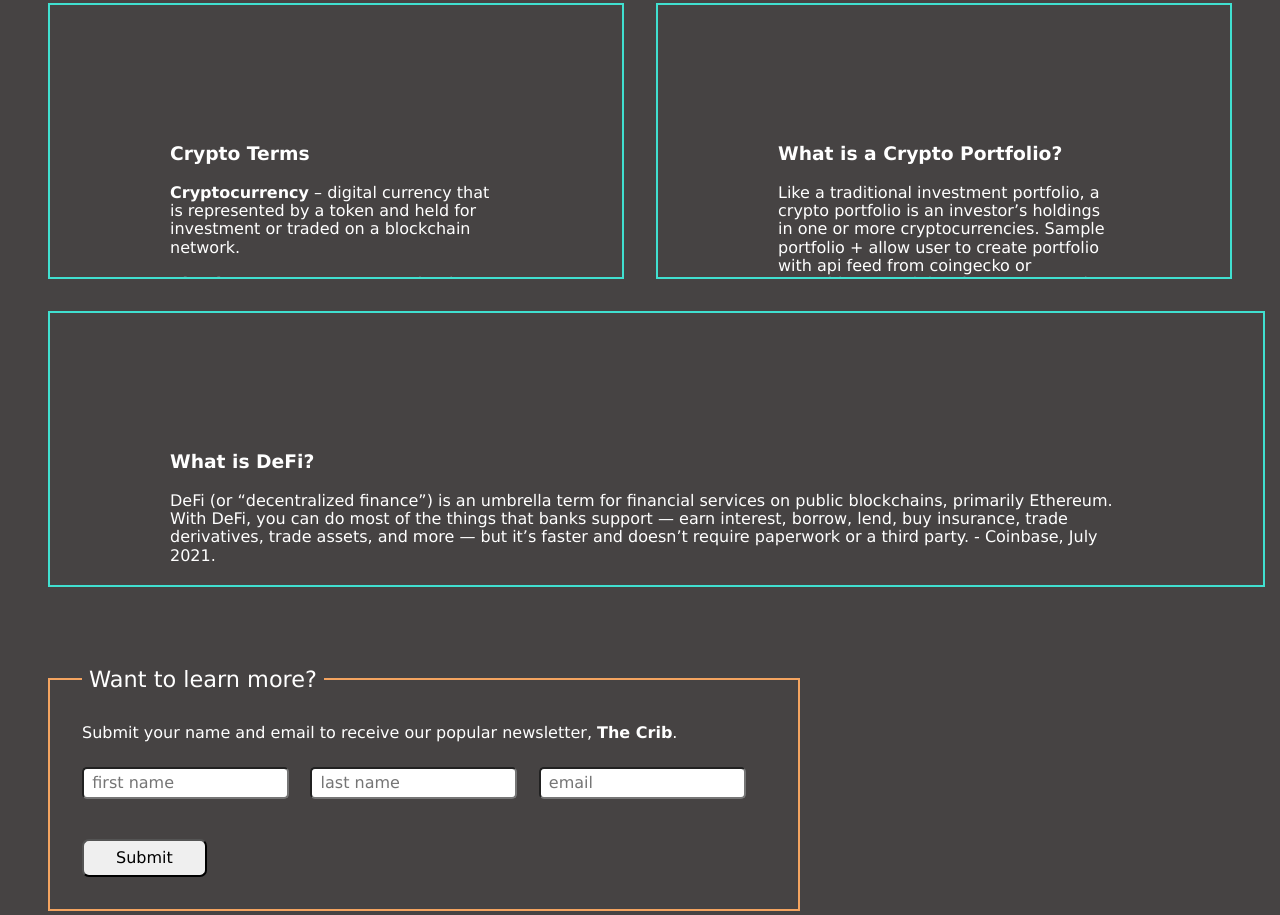
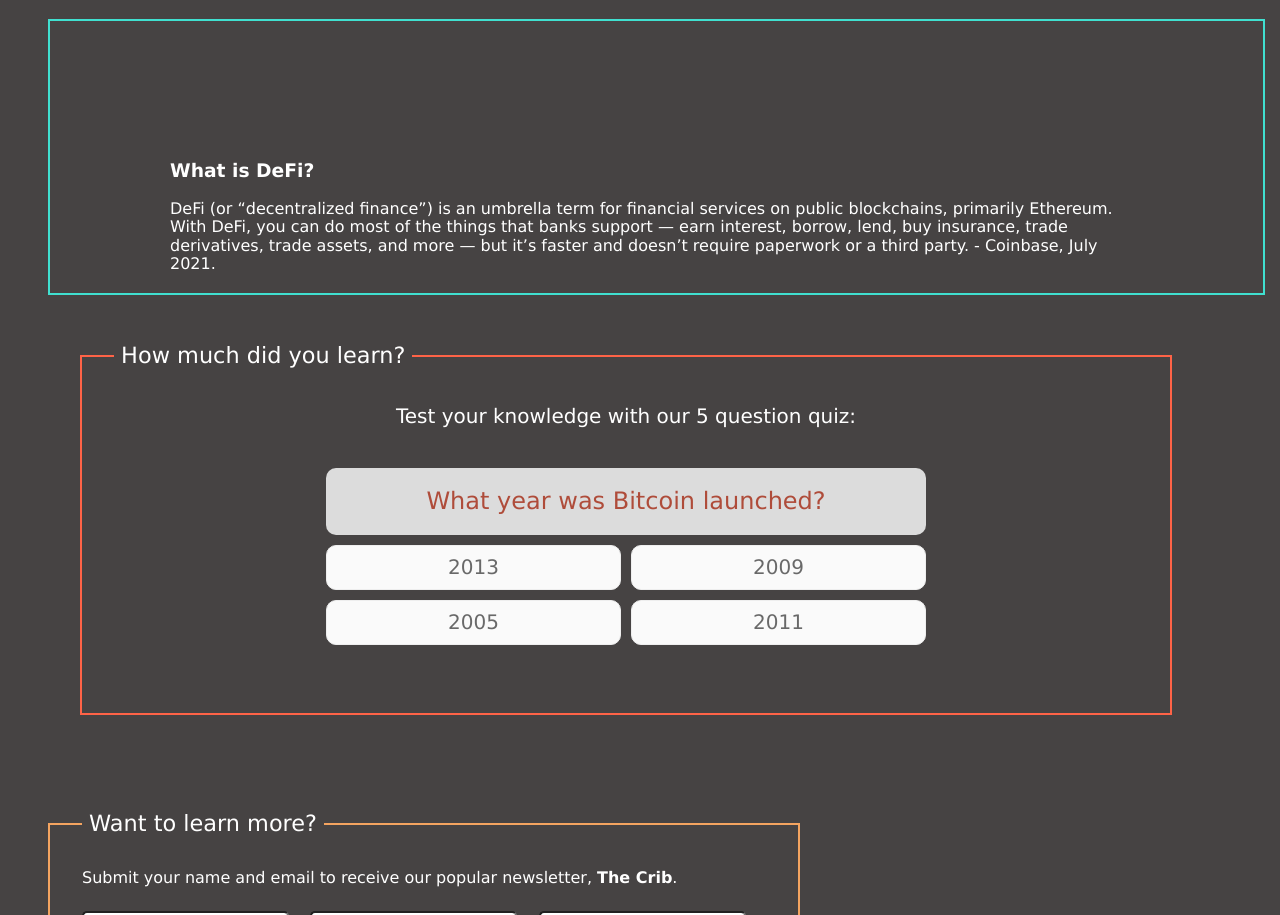
Before and after one commit to cslider1/the-crypto-crib, a plain HTML site: page index.html in a window 1280 px wide. Shown: the part 761-1676 px from the top of the page. Drawn offline with Linux system fonts and the light colour scheme.

Commit message:
quiz working

```diff
--- a/css/crypto.css
+++ b/css/crypto.css
@@ -369,6 +369,78 @@ body {
   flex-direction: column;
 }
 
+/* QUIZ SECTION */
+.quiz {
+  color: white;
+  border: solid 2px tomato;
+  font-family: Verdana, Geneva, Tahoma, sans-serif;
+  font-size: 1em;
+  margin: 2em 30em 2em 3em;
+  padding: 1em 2em 2em;
+  height: 20em;
+  width: 80vw;
+}
+#quizBox {
+  max-width: 600px;
+  margin: auto;
+}
+
+.quizHeader {
+  font-family: Verdana, Geneva, Tahoma, sans-serif;
+  text-align: center;
+  font-size: 20px;
+  margin-bottom: 2em;
+}
+
+.span {
+  margin: auto;
+}
+
+#quizQn {
+  padding: 20px;
+  background: gainsboro;
+  /* background: #4c93ba; */
+  color: rgb(175, 76, 58);
+  text-align: center;
+  font-size: 24px;
+  border-radius: 10px;
+}
+
+#quizAns {
+  margin: 10px 0;
+  color: dimgray;
+  display: grid;
+  grid-template-columns: auto auto;
+  grid-gap: 10px;
+}
+#quizAns input[type="radio"] {
+  display: none;
+}
+
+#quizAns label {
+  background: #fafafa;
+  border: 1px solid #eee;
+  border-radius: 10px;
+  padding: 10px;
+  font-size: 20px;
+  cursor: pointer;
+  text-align: center;
+}
+
+#quizAns label.correct {
+  background: #d8ffc4;
+  color: darkslategrey;
+  border: 1px solid #60a03f;
+}
+
+#quizAns label.wrong {
+  /* background: #ffe8e8; */
+  background: indianred;
+  color: black;
+  border: 1px solid #c78181;
+}
+
+/* FORM SECTION */
 .fieldform {
   color: white;
   border: solid 2px sandybrown;
--- a/index.html
+++ b/index.html
@@ -77,7 +77,7 @@
 
     <div class="boxes">
 
-      <!-- <div class="box1"> -->
+      <!-- <div class="box1">
       <fieldset class="coinSelect">
         <legend><span>&nbsp;Learn about your favorite cryptocurrency&nbsp;</span></legend>
         <div class="fieldbox">
@@ -90,17 +90,17 @@
           </select>
 
           <div class="coinData">
-            <!-- <div class="image"></div> -->
+            <div class="image"></div>
             <label>Name:<div class="name"></div></label><br>
             <label>Symbol:<div class="symbol"></div></label><br>
             <label>Current Price:<div class="price"></div></label><br>
             <label>Market Cap:<div class="market_cap"></div></label>
           </div>
         </div>
-        <button id="btn">Click here!</button>
-        <!-- <i class="fas fa-search"></i> -->
+        <button id="btn" onclick="coinmarket(bitcoin)">Click here!</button>
+        <i class="fas fa-search"></i>
       </fieldset>
-      <!-- </div> -->
+      </div> -->
 
 
     <div class="main">
@@ -165,7 +165,29 @@
             or a third party. - Coinbase, July 2021.
         </p>
       </div>
+
+      <fieldset class="quiz">
+        <legend><span class="span">&nbsp;How much did you learn?&nbsp;</span></legend>
+          <div id="quizBox">
+            <p class=quizHeader>Test your knowledge with our 5 question quiz:</p>
+          </div>
+      </fieldset>
     </div>
+
+      <!-- <div id="quizQn">QUESTION HERE</div>
+            <div id="quizAns">
+              <input type="radio" name="quiz" id="quizo0">
+              <label for="quizo0" data-idx="0">OPTION 1</label>
+
+              <input type="radio" name="quiz" id="quizo1">
+              <label for="quizo1" data-idx="1">OPTION 2</label>
+
+              <input type="radio" name="quiz" id="quizo2">
+              <label for="quizo2" data-idx="2">OPTION 3</label>
+
+              <input type="radio" name="quiz" id="quizo3">
+              <label for="quizo3" data-idx="3">OPTION 4</label>
+            </div> -->
 
     <div class="form">
       <fieldset class="fieldform" onload='document.form.text1.focus()'>
--- a/js/crypto.js
+++ b/js/crypto.js
@@ -23,11 +23,6 @@ function dateAsString() {
 }
 
 dateAsString();
-
-// document.addEventListener("DOMContentLoaded", function () {
-// dateAsString();
-// dateAsString(); // doesn't need to be here
-// });
 
 // Add Countdown Timer
 var countDownDate = new Date("Oct 31, 2021 13:00:37").getTime();
@@ -65,17 +60,7 @@ function ValidateEmail(inputText) {
   }
 }
 
-// Capture Form Data and Store in Local File (FormData API)
-// function handleSubmit(event) {
-//   event.preventDefault();
-//   const data = new FormData(event.target);
-//   const value = Object.fromEntries(data.entries());
-//   // const value = data.get("email");
-//   console.log({ value });
-// }
-// const form = document.querySelector("form1");
-// form.addEventListener("submit", handleSubmit);
-
+// Capture Form Data and Store in Local File
 let saveFile = () => {
   const firstname = document.getElementById("firstname");
   const lastname = document.getElementById("lastname");
@@ -108,41 +93,153 @@ let saveFile = () => {
   newLink.click();
 };
 
+var quiz = {
+  // (A) PROPERTIES
+  // (A1) QUESTIONS & ANSWERS
+  // Q = QUESTION, O = OPTIONS, A = CORRECT ANSWER
+  data: [
+    {
+      q: "What year was Bitcoin launched?",
+      o: ["2013", "2009", "2005", "2011"],
+      a: 1,
+    },
+    {
+      q: "What was the first purchase Bitcoin was used for in 2011?",
+      o: ["automobile", "new house", "pizza", "more Bitcoin"],
+      a: 2,
+    },
+    {
+      q: "How much did that first Bitcoin purchase cost?",
+      o: ["10,000 Bitcoin", "1,000 Bitcoin", "100 Bitcoin", "10 Bitcoin"],
+      a: 0,
+    },
+    {
+      q: "How many cryptocurrencies are there besides Bitcoin?",
+      o: ["About 50", "About 250", "About 2,500", "About 9,000"],
+      a: 3,
+    },
+    {
+      q: "What is a digital agreement with predetermined and self-executing terms called?",
+      o: ["Auto Contract", "Digital Wallet", "Smart Wallet", "Smart Contract"],
+      a: 3,
+    },
+  ],
+
+  // (A2) HTML ELEMENTS
+  hbox: null, // HTML quiz container
+  hqn: null, // HTML question wrapper
+  hans: null, // HTML answers wrapper
+
+  // (A3) GAME FLAGS
+  now: 0, // current question
+  score: 0, // current score
+
+  // (B) INIT QUIZ HTML
+  init: function () {
+    // (B1) WRAPPER
+    quiz.hbox = document.getElementById("quizBox");
+
+    // (B2) QUESTIONS SECTION
+    quiz.hqn = document.createElement("div");
+    quiz.hqn.id = "quizQn";
+    quiz.hbox.appendChild(quiz.hqn);
+
+    // (B3) ANSWERS SECTION
+    quiz.hans = document.createElement("div");
+    quiz.hans.id = "quizAns";
+    quiz.hbox.appendChild(quiz.hans);
+
+    // (B4) GO!
+    quiz.draw();
+  },
+
+  // (C) DRAW QUESTION
+  draw: function () {
+    // (C1) QUESTION
+    quiz.hqn.innerHTML = quiz.data[quiz.now].q;
+
+    // (C2) OPTIONS
+    quiz.hans.innerHTML = "";
+    for (let i in quiz.data[quiz.now].o) {
+      let radio = document.createElement("input");
+      radio.type = "radio";
+      radio.name = "quiz";
+      radio.id = "quizo" + i;
+      quiz.hans.appendChild(radio);
+      let label = document.createElement("label");
+      label.innerHTML = quiz.data[quiz.now].o[i];
+      label.setAttribute("for", "quizo" + i);
+      label.dataset.idx = i;
+      label.addEventListener("click", quiz.select);
+      quiz.hans.appendChild(label);
+    }
+  },
+
+  // (D) OPTION SELECTED
+  select: function () {
+    // (D1) DETACH ALL ONCLICK
+    let all = quiz.hans.getElementsByTagName("label");
+    for (let label of all) {
+      label.removeEventListener("click", quiz.select);
+    }
+
+    // (D2) CHECK IF CORRECT
+    let correct = this.dataset.idx == quiz.data[quiz.now].a;
+    if (correct) {
+      quiz.score++;
+      this.classList.add("correct");
+    } else {
+      this.classList.add("wrong");
+    }
+    // (D3) NEXT QUESTION OR END GAME
+    quiz.now++;
+    setTimeout(function () {
+      if (quiz.now < quiz.data.length) {
+        quiz.draw();
+      } else {
+        quiz.hqn.innerHTML = `You answered ${quiz.score} of ${quiz.data.length} correctly.`;
+        quiz.hans.innerHTML = "";
+      }
+    }, 1000);
+  },
+};
+window.addEventListener("load", quiz.init);
+
 // test button
-const selectElement = document.getElementById("btn");
+// const selectElement = document.getElementById("btn");
 
-selectElement.addEventListener("click", function (event) {
-  alert("Element clicked through function!");
-});
+// selectElement.addEventListener("click", function (event) {
+//   alert("Element clicked through function!");
+// });
 
 // bind to select box change (maybe an event handler)
 // wrap it IIFE so it will fire immediately?
 // document.getElementById("list").addEventListener.onchange = coinmarket;
-function coinmarket(coinname) {
-  fetch(
-    "https://api.coingecko.com/api/v3/coins/markets?vs_currency=usd&order=market_cap_desc&per_page=100&page=1&sparkline=false"
-  )
-    .then((response) => response.json())
-    .then((data) => {
-      // lowercase coinname and id for this > d.id === coinname
-      let coin = data.find((d) => d.id === coinname);
-      console.log(coin);
+// function coinmarket(bitcoin) {
+//   fetch(
+//     "https://api.coingecko.com/api/v3/coins/markets?vs_currency=usd&order=market_cap_desc&per_page=100&page=1&sparkline=false"
+//   )
+//     .then((response) => response.json())
+//     .then((data) => {
+//       // lowercase coinname and id for this > d.id === coinname
+//       let coin = data.find((d) => d.id === bitcoin);
+//       console.log(coin);
 
-      // render coin data here
-      // create wrapper div inside box1 div and append all the elements of json data I want
-      // use let for each element
-      // let image = `<img src=${coin.image} />`;
-      let name = `  ${coin.name}`;
-      let symbol = `  ${coin.symbol}`;
-      let price = `  ${coin.current_price}`; // wrap in formatter.format
-      let market_cap = `  ${coin.market_cap}`;
-      // document.getElementsByClassName("image")[0].innerHTML = image;
-      document.getElementsByClassName("symbol")[0].innerHTML = symbol;
-      document.getElementsByClassName("name")[0].innerHTML = name;
-      document.getElementsByClassName("price")[0].innerHTML = price;
-      document.getElementsByClassName("market_cap")[0].innerHTML = market_cap;
-    });
-}
+//       // render coin data here
+//       // create wrapper div inside box1 div and append all the elements of json data I want
+//       // use let for each element
+//       // let image = `<img src=${coin.image} />`;
+//       let name = `  ${coin.name}`;
+//       let symbol = `  ${coin.symbol}`;
+//       let price = `  ${coin.current_price}`; // wrap in formatter.format
+//       let market_cap = `  ${coin.market_cap}`;
+//       // document.getElementsByClassName("image")[0].innerHTML = image;
+//       document.getElementsByClassName("symbol")[0].innerHTML = symbol;
+//       document.getElementsByClassName("name")[0].innerHTML = name;
+//       document.getElementsByClassName("price")[0].innerHTML = price;
+//       document.getElementsByClassName("market_cap")[0].innerHTML = market_cap;
+//     });
+// }
 
 // document.addEventListener("DOMContentLoaded", function () {
 //   coinmarket();
```
